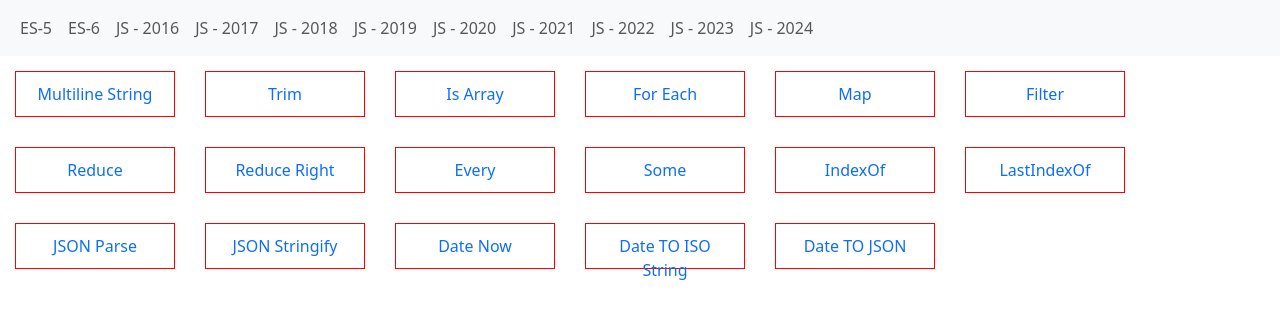
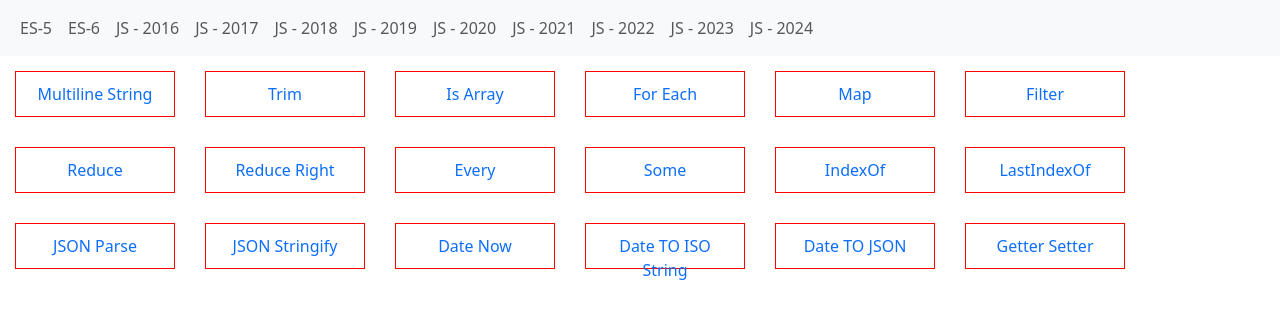
Before and after one commit to divyaPrakash1/ecmascript, an Angular app: page /es-5 in a window 1280 px wide. Shown: the top 318 px of the page. Built offline with nearby package versions, Linux system fonts and the light colour scheme.

Commit message:
getter setter left

```diff
--- a/src/app/es-5/es-5-routing.module.ts
+++ b/src/app/es-5/es-5-routing.module.ts
@@ -19,6 +19,7 @@ import { StringifyComponent } from './stringify/stringify.component';
 import { DateNowComponent } from './date-now/date-now.component';
 import { DateToISOStringComponent } from './date-to-isostring/date-to-isostring.component';
 import { DateTOJSONComponent } from './date-tojson/date-tojson.component';
+import { GetterSetterComponent } from './getter-setter/getter-setter.component';
 
 
 
@@ -99,6 +100,10 @@ const routes: Routes = [
         path: 'date-to-json',
         component: DateTOJSONComponent,
       },
+      {
+        path: 'getter-setter',
+        component: GetterSetterComponent,
+      },
     ],
   }
 ];
--- a/src/app/es-5/es-5.module.ts
+++ b/src/app/es-5/es-5.module.ts
@@ -21,6 +21,7 @@ import { StringifyComponent } from './stringify/stringify.component';
 import { DateNowComponent } from './date-now/date-now.component';
 import { DateToISOStringComponent } from './date-to-isostring/date-to-isostring.component';
 import { DateTOJSONComponent } from './date-tojson/date-tojson.component';
+import { GetterSetterComponent } from './getter-setter/getter-setter.component';
 
 
 
@@ -45,7 +46,8 @@ import { DateTOJSONComponent } from './date-tojson/date-tojson.component';
     StringifyComponent,
     DateNowComponent,
     DateToISOStringComponent,
-    DateTOJSONComponent
+    DateTOJSONComponent,
+    GetterSetterComponent
   ],
   imports: [
     CommonModule,
--- /dev/null
+++ b/src/app/es-5/getter-setter/getter-setter.component.html
@@ -0,0 +1,3 @@
+<div class="main-getter-setter-container">
+    Hello Getter Setter Component
+</div>
--- /dev/null
+++ b/src/app/es-5/getter-setter/getter-setter.component.ts
@@ -0,0 +1,41 @@
+import { Component, OnInit } from '@angular/core';
+
+@Component({
+  selector: 'ecmspt-getter-setter',
+  templateUrl: './getter-setter.component.html',
+  styleUrl: './getter-setter.component.scss'
+})
+export class GetterSetterComponent implements OnInit {
+  constructor() { }
+  ngOnInit(): void {
+
+  }
+
+
+  // What are getters and setters in JavaScript?
+  // Explain the purpose of getters and setters.
+  // How do you define a getter and a setter in an object ?
+  // Provide syntax examples for defining getters and setters in an object.
+  // What are the benefits of using getters and setters?
+  // Discuss the advantages of encapsulating logic within getters and setters.
+  // Intermediate Questions
+  // How would you create a getter and setter for a property in a class?
+  // Show examples of defining getters and setters in a JavaScript class.
+  // Can getters and setters be used with object literals ?
+  // Provide an example of using getters and setters with object literals.
+  // How do you ensure a property is read - only using getters and setters?
+  // Demonstrate how to create a read-only property with a getter but no setter.
+  // What is the difference between a property descriptor with get and set versus value ?
+  // Discuss how property descriptors work with getters and setters compared to regular properties.
+  // How can you track and log changes to a property using getters and setters?
+  // Provide a code example where changes to a property are logged using custom setters.
+  // Explain how getters and setters can be used to validate data before setting a property value.
+  // Show an example where input validation is performed within a setter.
+  // Write a class with private variables and public getters and setters.
+  // Implement a class with private variables(using closures or #) and expose them through public getters and setters.
+  // How would you use a getter to compute a property value dynamically ?
+  // Demonstrate a scenario where a getter calculates and returns a value based on other properties.
+  // Explain how to use getters and setters to create a proxy - like behavior in an object.
+  // Provide an example where getters and setters are used to intercept and handle property access and assignments.
+
+}
--- a/src/app/es-5/main-es5-component/main-es5.component.ts
+++ b/src/app/es-5/main-es5-component/main-es5.component.ts
@@ -28,5 +28,6 @@ export class MainES5Component implements OnInit {
     { title: 'Date Now', link: 'date-now' },
     { title: 'Date TO ISO String', link: 'date-to-iso-string' },
     { title: 'Date TO JSON', link: 'date-to-json' },
+    { title: 'Getter Setter', link: 'getter-setter' },
   ];
 }
```
Also changed, not shown: src/app/es-5/getter-setter/getter-setter.component.scss (added).
